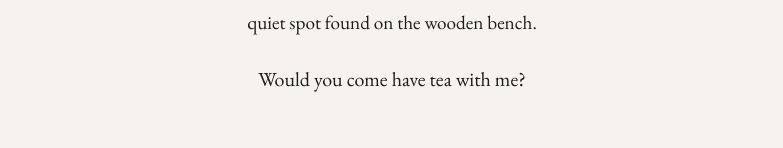
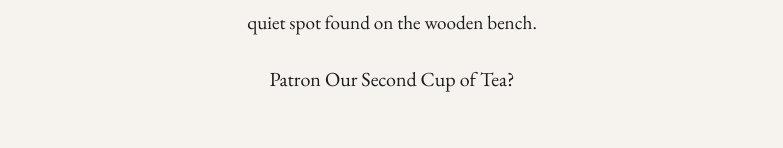
Before and after one commit to rakshew/blog, a Next.js app: page /tea in a window 1280 px wide. Shown: the part 443-591 px from the top of the page, without its empty margins (248-1031 px from the left). Built offline with nearby package versions, Linux system fonts and the light colour scheme.

Commit message:
Change tea invitation text in page.tsx

```diff
--- a/app/tea/page.tsx
+++ b/app/tea/page.tsx
@@ -31,7 +31,7 @@ export default function TeaPage() {
             on the wooden bench.
           </p>
 
-          <p className="text-xl">Would you come have tea with me?</p>
+          <p className="text-xl">Patron Our Second Cup of Tea?</p>
         </div>
 
         <div className="space-y-4 pt-4">
```
